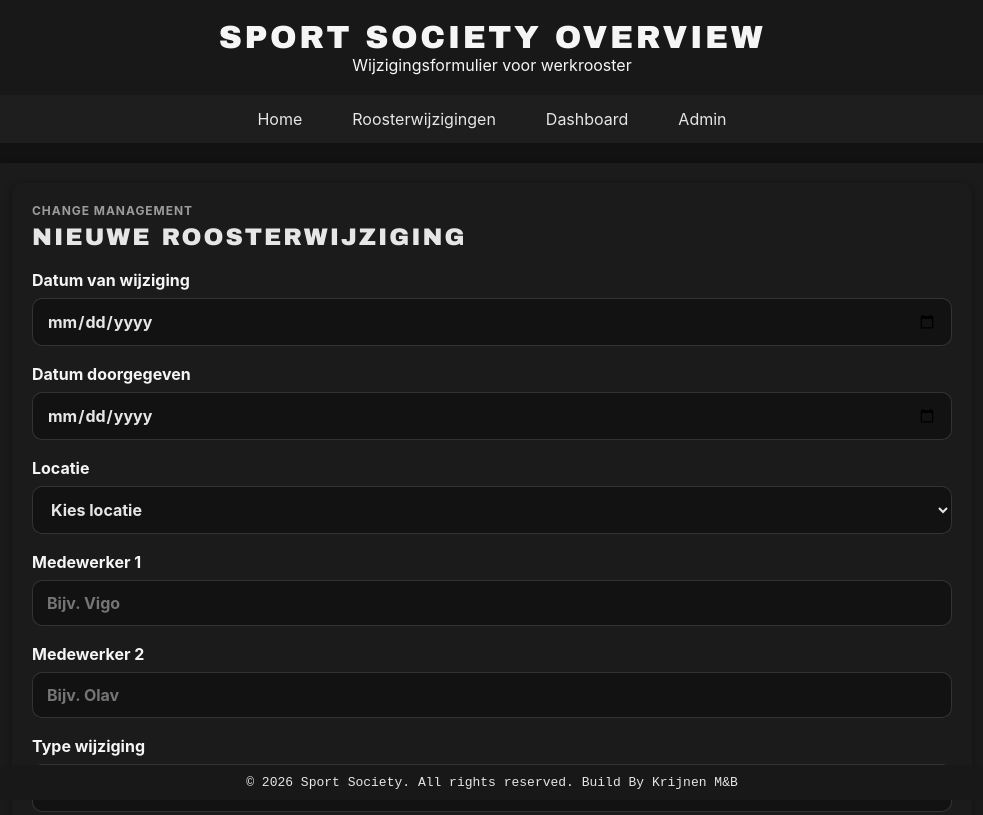
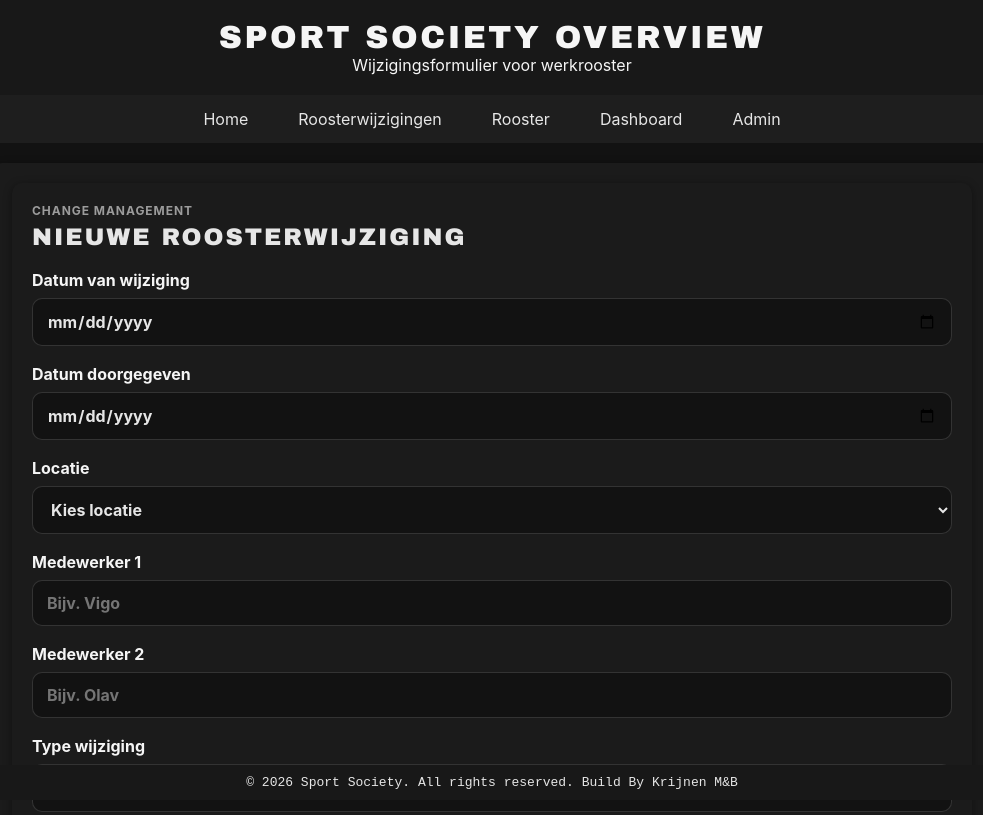
Before and after one commit to Michael-Kr26/Sport-Society-Overview, a website: page admin.html in a window 1280 px wide. Shown: the top 815 px of the page, without its empty margins (148-1131 px from the left). Drawn offline with Linux system fonts and the light colour scheme.

Commit message:
Update index cml and admin pages

```diff
--- a/admin.html
+++ b/admin.html
@@ -21,6 +21,7 @@
         <div class="nav-links">
             <a href="index.html">Home</a>
             <a href="cml.html">Roosterwijzigingen</a>
+            <a href="roster.html">Rooster</a>
             <a href="dashboard.html">Dashboard</a>
             <a href="admin.html">Admin</a>
         </div>
```
Also changed, not shown: cml.html (+1 -0 lines), index.html (+1 -0 lines).
